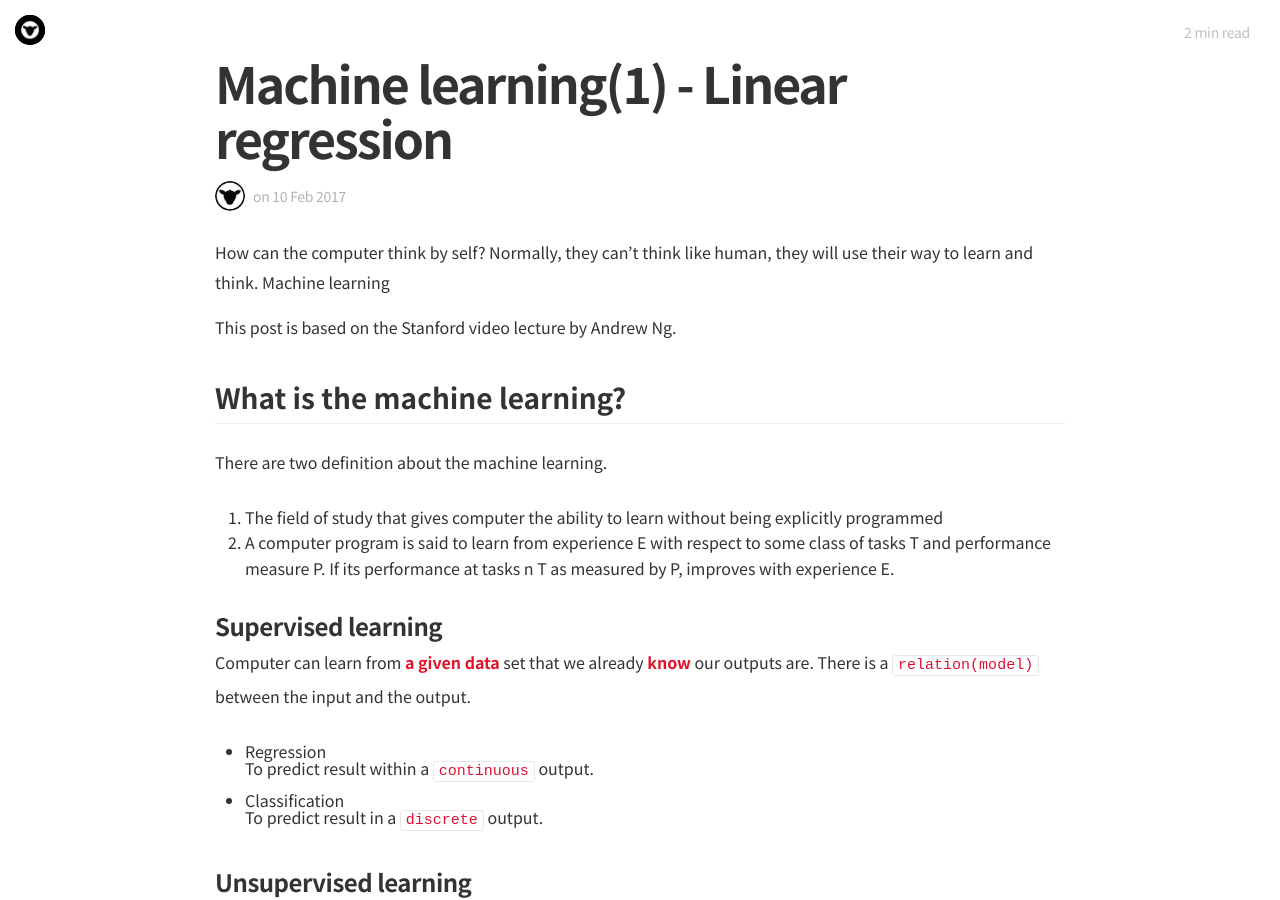
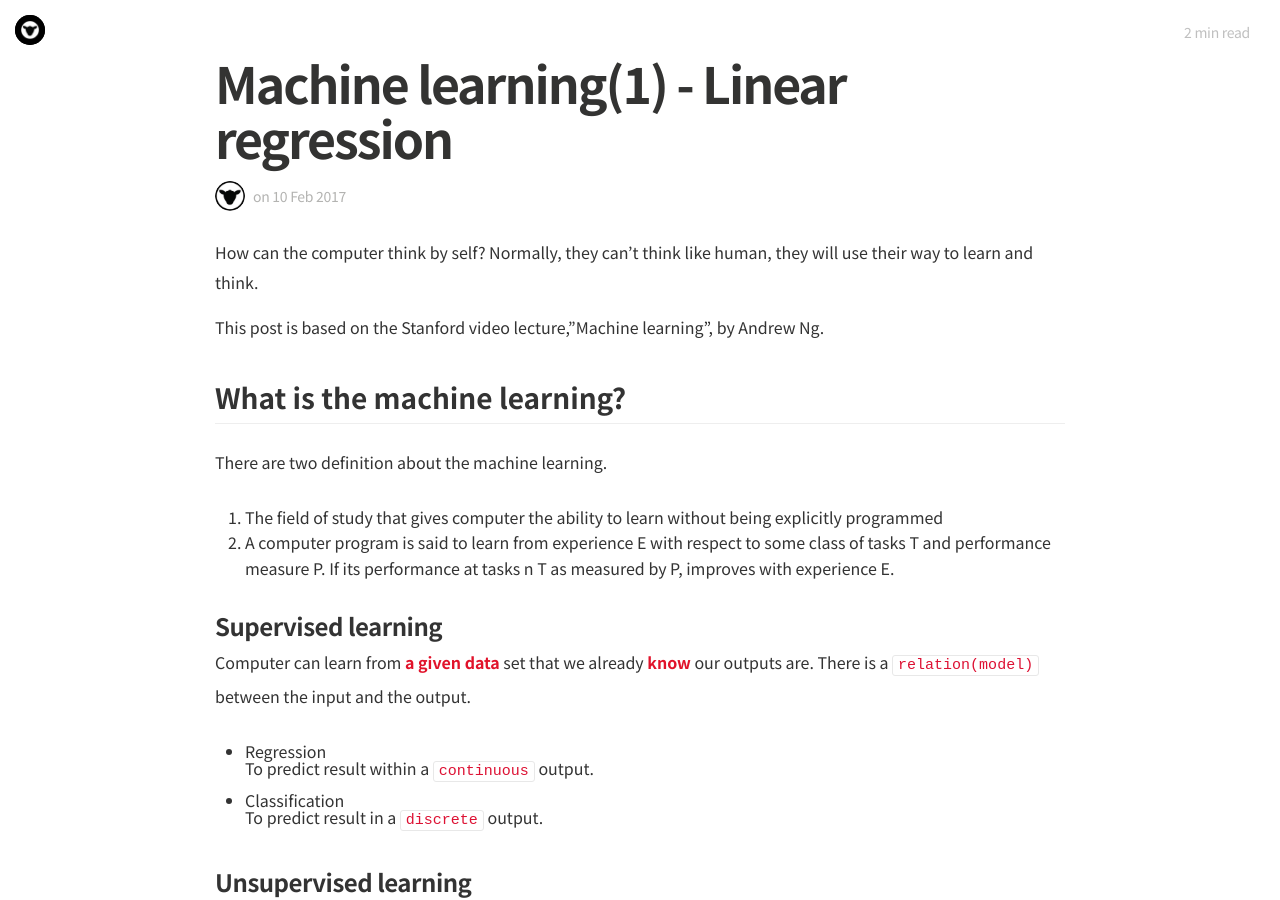
Before and after one commit to Shephexd/shephexd.github.io, a Jekyll site: the page built from _posts/ML/2017-02-10-Machine-Learning_regression.md, in a window 1280 px wide and 900 px high. Built offline with Jekyll 4.4.1, drawn with Linux system fonts in a browser that asks for light colours; nearby versions of some CDN libraries; some web fonts are replaced; formulas are drawn with MathJax 3; comment, search, counter and statistics services are not loaded.

```diff
--- a/_posts/ML/2017-02-10-Machine-Learning_regression.md
+++ b/_posts/ML/2017-02-10-Machine-Learning_regression.md
@@ -12,11 +12,9 @@ Tags:
 
 
 
-How can the computer think by self? Normally, they can't think like human, they will use their way to learn and think. Machine learning
+How can the computer think by self? Normally, they can't think like human, they will use their way to learn and think.
 
-
-
-This post is based on the Stanford video lecture by Andrew Ng.
+This post is based on the Stanford video lecture,"Machine learning", by Andrew Ng.
 
 <!--more-->
 
```
